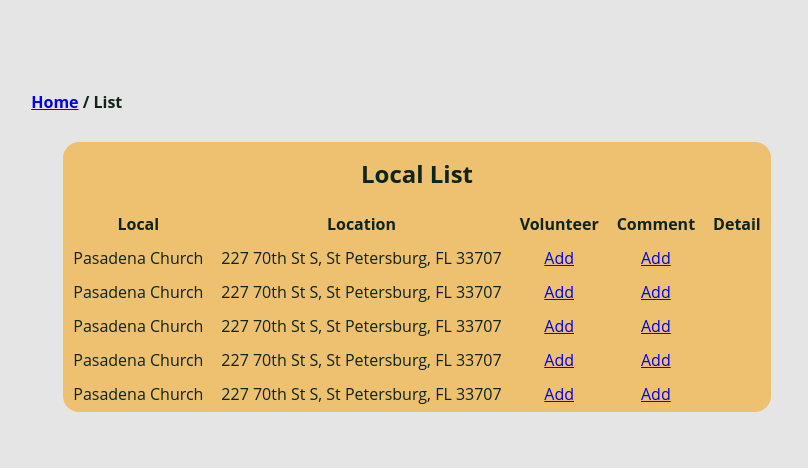
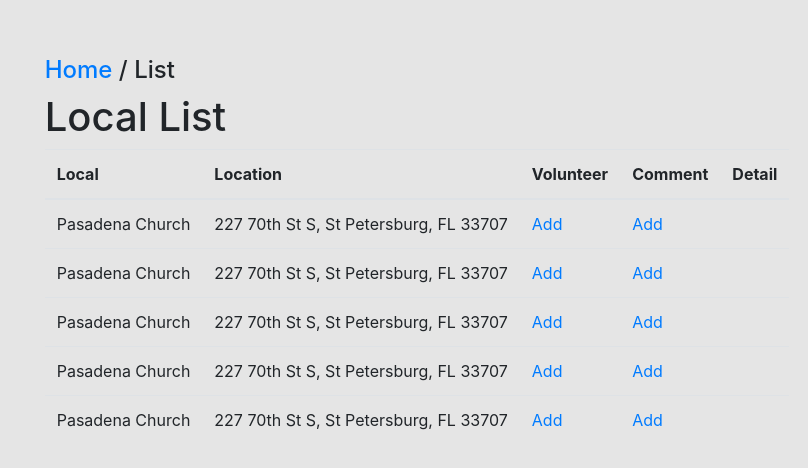
Before and after one commit to Elro1118/capstone, a React (Create React App) app: page /List/1 in a window 1280 px wide. Shown: the part 142-610 px from the top of the page, without its empty margins (223-1031 px from the left). Built offline with nearby package versions, Linux system fonts and the light colour scheme.

Commit message:
improvingLocalList

```diff
--- a/package.json
+++ b/package.json
@@ -26,6 +26,7 @@
     "react": "^16.8.4",
     "react-dom": "^16.8.4",
     "react-fontawesome": "^1.6.1",
+    "react-jsonschema-form": "^1.3.0",
     "react-router-dom": "^4.3.1",
     "react-scripts": "^2.1.8"
   }
--- a/public/index.html
+++ b/public/index.html
@@ -23,6 +23,12 @@
       Learn how to configure a non-root public URL by running `npm run build`.
     -->
     <title>Capstone</title>
+    <link
+      rel="stylesheet"
+      href="https://stackpath.bootstrapcdn.com/bootstrap/4.3.1/css/bootstrap.min.css"
+      integrity="sha384-ggOyR0iXCbMQv3Xipma34MD+dH/1fQ784/j6cY/iJTQUOhcWr7x9JvoRxT2MZw1T"
+      crossorigin="anonymous"
+    />
     <script type="text/javascript">
       function googleTranslateElementInit() {
         new google.translate.TranslateElement(
--- a/src/components/LocalList.js
+++ b/src/components/LocalList.js
@@ -12,10 +12,10 @@ class LocalList extends Component {
           crossOrigin="anonymous"
         />
         <NavigationHome title="List" />
-        <div className="local-list">
-          <h2>Local List</h2>
-          <table>
-            <tbody>
+        <h1>Local List</h1>
+        <div className="table-responsive">
+          <table className="table">
+            <thead>
               <tr>
                 <th>Local</th>
                 <th>Location</th>
@@ -23,6 +23,8 @@ class LocalList extends Component {
                 <th>Comment</th>
                 <th>Detail</th>
               </tr>
+            </thead>
+            <tbody>
               <tr>
                 <td>Pasadena Church</td>
                 <td>227 70th St S, St Petersburg, FL 33707</td>
--- a/src/index.css
+++ b/src/index.css
@@ -54,10 +54,7 @@ body {
   margin: 0.5rem 0rem;
   letter-spacing: 0.5rem;
 }
-/* .language-section {
-  display: flex;
-  align-items: top;
-} */
+
 .language-word {
   margin-top: 0.3rem;
 }
@@ -100,15 +97,32 @@ body {
 }
 /* Home component ends */
 /* LocalList component begins */
-.local-list {
+/* .local-list {
   display: flex;
   flex-direction: column;
-  align-items: center;
-  background-color: #eec170;
-  border-radius: 1rem;
+  align-items: center; */
+/* background-color: #d1b6e1; */
+/* border-radius: 1rem;
   margin: 2rem;
-}
-.local-list table {
+  overflow-x: auto;
+} */
+/* table {
+  overflow: auto;
+} */
+/* thead tr {
+  background-color: #d1b6e1;
+} */
+/*
+tbody tr {
+  background-color: #d1b6e1;
+} */
+
+/* .table-responsive-sm {
+  overflow-y: hidden;
+  overflow-x: auto;
+} */
+
+/* .local-list table {
   text-align: center;
 }
 .local-list th {
@@ -116,7 +130,7 @@ body {
 }
 .local-list td {
   padding: 0.5rem;
-}
+} */
 /* LocalList component ends */
 /* LocalRegistration component begins */
 .local-registration-section {
```
Also changed, not shown: 1 other file (tests, documents, lock files or other folders).
